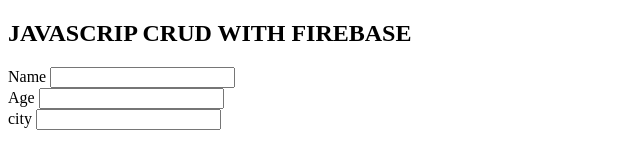
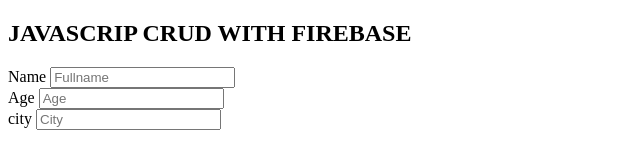
Before and after one commit to william0470/Javascript-CRUD-Project, a plain HTML site: page index.html in a window 1280 px wide. Shown: the full height of the page, 0-640 px from the left. Drawn offline with Linux system fonts and the light colour scheme; files whose address does not match are found by name.

Commit message:
new change

```diff
--- a/index.html
+++ b/index.html
@@ -11,17 +11,17 @@
         <input type="hidden" id="">
         <div class="form-group">
             <label for="">Name</label>
-            <input type="text" id="">
+            <input type="text" id="name" placeholder="Fullname">
         </div>
 
          <div class="form-group">
             <label for="">Age</label>
-            <input type="text" id="">
+            <input type="text" id="age" placeholder="Age">
         </div>
 
          <div class="form-group">
             <label for="">city</label>
-            <input type="text" id="">
+            <input type="text" id="city" placeholder="City">
         </div>
 
     </form>
```
